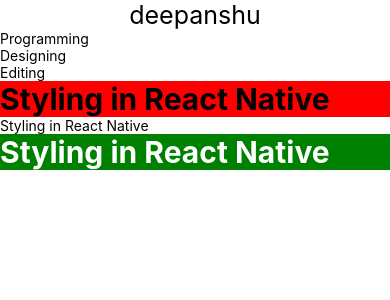
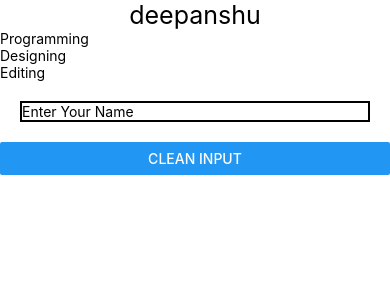
Before and after one commit to deepanshurajput0/Getting-Started-With-React-Native, a React Native app: screen / in a window 390 px wide. Shown: the top 300 px of the page. Built offline with nearby package versions, Linux system fonts and the light colour scheme.

Commit message:
using TextInput

```diff
--- a/App.tsx
+++ b/App.tsx
@@ -3,6 +3,7 @@ import ButtonEv from './components/ButtonEv';
 import {Text, View, Button} from 'react-native';
 import Style from './components/Style';
 import Hooks from './components/Hooks';
+import Input from './components/Input';
 
 function App(): React.JSX.Element {
   const name:string = 'deepanshu';
@@ -27,7 +28,8 @@ function App(): React.JSX.Element {
       </Text> */}
       {/* <ButtonEv/> */}
       {/* <Hooks/> */}
-      <Style/>
+      {/* <Style/> */}
+      <Input />
     </View>
   );
 }
--- /dev/null
+++ b/components/Input.tsx
@@ -0,0 +1,20 @@
+import {View, Text, TextInput, Button} from 'react-native';
+import React, {useState} from 'react';
+
+const Input = () => {
+  const [value, setValue] = useState('');
+  return (
+    <View>
+      <Text style={{fontSize:20, textAlign:'center', color:'black'}} >{value}</Text>
+      <TextInput
+        placeholder="Enter Your Name"
+        value={value}
+        style={{margin: 20, borderColor: 'black', borderWidth: 2}}
+        onChangeText={(text)=>setValue(text)}
+      />
+      <Button title='clean Input' onPress={()=>setValue('')} />
+    </View>
+  );
+};
+
+export default Input;
```
